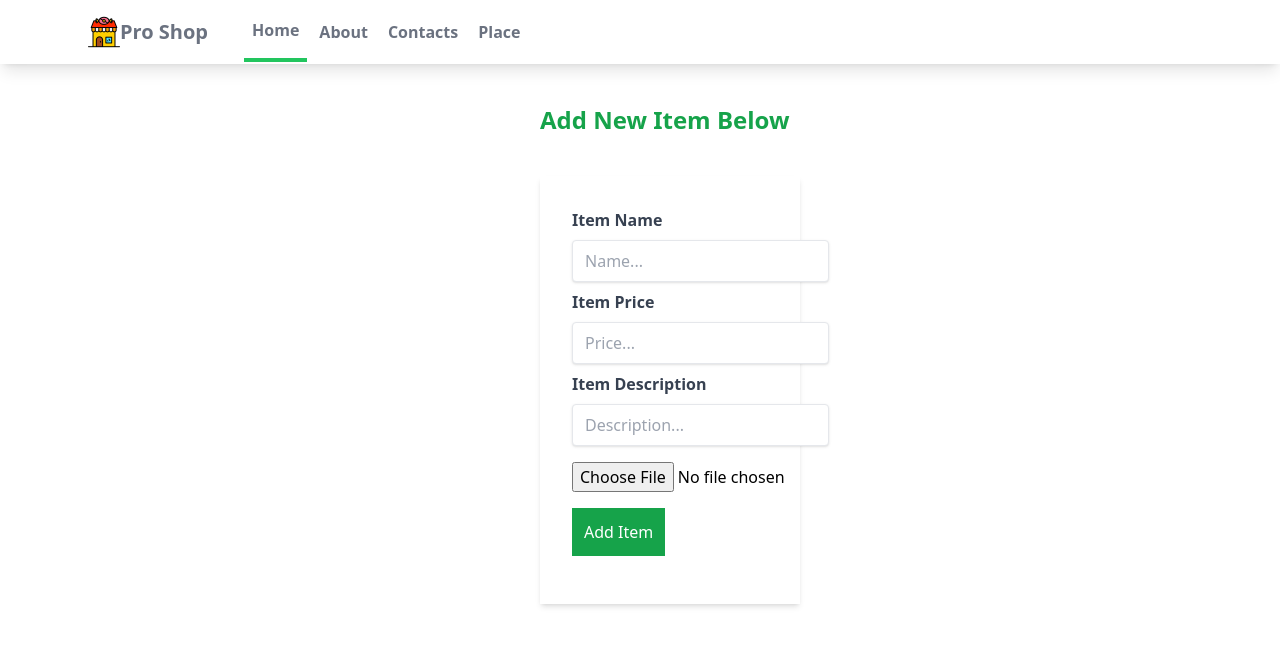
After one commit to 1alexvlad/online-store, a Django app: page /myapp/additem/ in a window 1280 px wide. The commit adds this page. Shown: the top 646 px of the page. Run offline with Django 4.2, Linux system fonts and the light colour scheme; style sheets or scripts are compiled from the project's sources.

Commit message:
updating data

```diff
--- /dev/null
+++ b/website/myapp/templates/myapp/additem.html
@@ -0,0 +1,21 @@
+{% extends "myapp/base.html" %}
+
+{% block content %}
+<div class="ml-[500px]">
+    <h1 class="text-2xl m-10 font-bold text-green-600"> Add New Item Below</h1>
+    <form class="w-1/3 bg-white shadow-md m-10 px-8 py-8 " method="post" enctype="multipart/form-data">
+    {% csrf_token %}
+        <div class="mb-4 ">
+            <label class="block text-gray-700 text-md font-bold mb-2" for="name">Item Name</label>
+            <input class="shadow appearance-none border rounded py-2 px-3 mr-10 text-gray-700" type="text" placeholder="Name..." name="name" id="name">
+            <label class="block text-gray-700 text-md font-bold mb-2 mt-2" for="price">Item Price</label>
+            <input class="shadow appearance-none border rounded py-2 px-3 mr-10 text-gray-700" type="text" placeholder="Price..." name="price" id="price">
+            <label class="block text-gray-700 text-md font-bold mb-2 mt-2" for="description">Item Description</label>
+            <input class="shadow appearance-none border rounded py-2 px-3 mr-10 text-gray-700" type="text" placeholder="Description..." name="description" id="description">
+            <input class="block mt-4" type="file" accept="image/*" name="upload" id="upload">
+            <button class="block bg-green-600 text-white p-3 mt-4" type="submit" name="Add Item" value="Add Item">Add Item</button>
+        </div>
+    </form>
+</div>
+
+{% endblock content %}
--- a/website/myapp/templates/myapp/detail.html
+++ b/website/myapp/templates/myapp/detail.html
@@ -9,6 +9,7 @@
 			<p class="mt:5">{{ item.name }}</p>
 			<p class="mt:5 text-green-500" >$ {{ item.price | intcomma}}</p>
 			<p class="mt:5 text-gray-600">{{ item.description }}</p>
+			<button class="bg-green-500 text-white mt-[50px]"><a href="{% url 'myapp:update_item' item.id %}">Update Item</a></button>
 		</div>
 	</div>
 </h1>
--- a/website/myapp/templates/myapp/index.html
+++ b/website/myapp/templates/myapp/index.html
@@ -1,4 +1,5 @@
 {% extends "myapp/base.html" %}
+{% load humanize %}
 {% load static %}
 
 {% block content %}
@@ -19,7 +20,7 @@
         <img class="w-full h-[400px]" src="{{ item.image.url }}" alt="">
         <div class="px-6 py-4">
           <p class="font-bold text-xl mb-2">{{ item.name }}</p>
-          <p class="font-bold text-xl text-green-500 mb-2">${{ item.price }}</p>
+          <p class="font-bold text-xl text-green-500 mb-2">${{ item.price | intcomma }}</p>
           <p class="text-gray-700 text-base">{{item.description}}</p>
         </div>
       </div>
--- a/website/myapp/urls.py
+++ b/website/myapp/urls.py
@@ -7,4 +7,6 @@ urlpatterns = [
     path('', index),
 # name нужно чтобы каждый раз не вводить путь url (index.html)
     path('<int:my_id>/', indexItem, name="detail"),
+    path('additem/', add_item, name="add_item"),
+    path('udpateitem/<int:my_id>/', update_item, name="update_item"),
 ]
--- a/website/myapp/views.py
+++ b/website/myapp/views.py
@@ -1,4 +1,4 @@
-from django.shortcuts import render
+from django.shortcuts import render, redirect
 from .models import Product
 from django.http import HttpResponse
 
@@ -16,3 +16,27 @@ def indexItem(request, my_id):
         'item': item
     }
     return render (request, "myapp/detail.html", context)
+
+def add_item(request):
+    if request.method == 'POST':
+        name = request.POST.get("name")
+        price = request.POST.get("price")
+        description = request.POST.get("description")
+        image = request.FILES['upload']
+        item = Product(name=name, price=price, description=description, image=image)
+        item.save()
+    return render(request, "myapp/additem.html")
+
+def update_item(request, my_id):
+    item = Product.objects.get(id=my_id)
+    if request.method == 'POST':
+        item.name = request.POST.get("name")
+        item.price = request.POST.get("price")
+        item.description = request.POST.get("description")
+        item.image = request.FILES.get('upload', item.image)
+        item.save()
+        return redirect("/myapp/")
+    context = {
+        'item': item
+    }
+    return render(request, "myapp/updateitem.html", context)
```
Also changed, not shown: website/myapp/templates/myapp/updateitem.html (added, +22 -0 lines), website/db.sqlite3, website/media/images/iphone_15_pro.jpg (added), website/media/images/iphone_15_pro_6ANyInH.jpg (added), website/media/images/samsung.webp (added), website/myapp/static/myapp/images/iphone 15 pro.jpg (added), website/myapp/static/myapp/images/samsung.webp (added).
